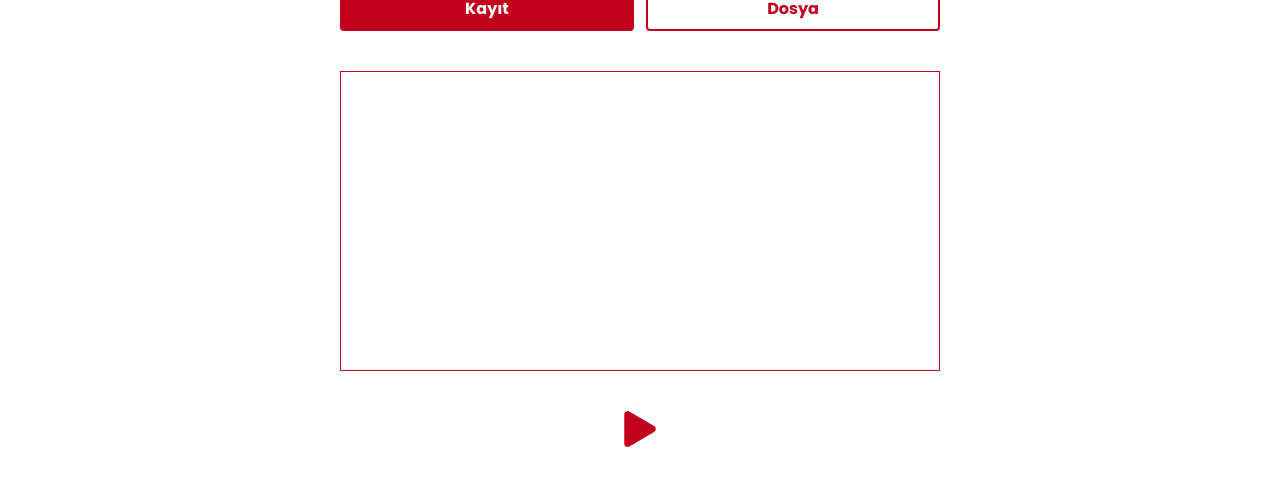
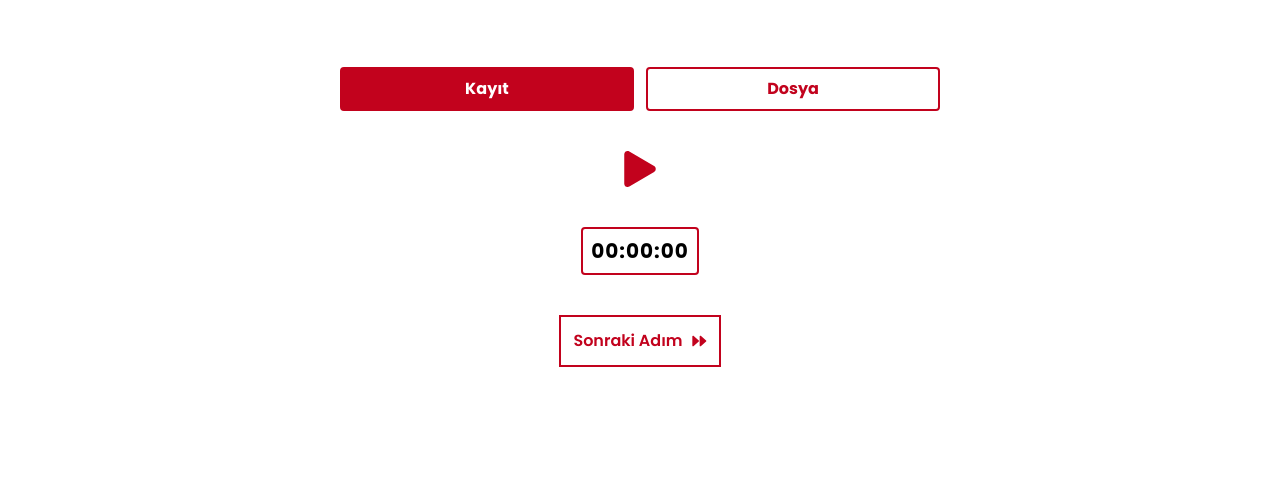
Before and after one commit to 418-Teapot-Crew/summarease, a React (Vite) app in the folder client/: page / in a window 1280 px wide. Shown: the part 199-684 px from the top of the page. Built offline with nearby package versions, Linux system fonts and the light colour scheme.

Commit message:
feat: file and voice recoring area

```diff
--- a/client/src/App.jsx
+++ b/client/src/App.jsx
@@ -1,9 +1,10 @@
 import 'regenerator-runtime/runtime';
-// import MainPage from './pages/main';
+import MainPage from './pages/main';
 import MainLayout from './layouts/mainLayout';
 import { Routes, Route } from 'react-router-dom';
 import ParticleBg from './components/particle/ParticleBg';
 import ExplorePage from './pages/explore';
+import InputPage from './pages/input';
 function App() {
   return (
     <>
@@ -11,7 +12,8 @@ function App() {
       <MainLayout>
         <Routes>
           <Route path="/" element={<ExplorePage />} />
-          <Route path="/explore" element={<ExplorePage />} />
+          <Route path="/input" element={<InputPage />} />
+          <Route path="/home" element={<MainPage />} />
           <Route path="*" element={<div>not found</div>} />
         </Routes>
       </MainLayout>
--- /dev/null
+++ b/client/src/components/fileUpload/FileUpload.jsx
@@ -0,0 +1,15 @@
+const FileUpload = () => {
+  return (
+    <>
+      <label
+        htmlFor="actual-btn"
+        className="cursor-pointer h-[300px] w-[600px] border-blood border-2 text-blood bg-white flex justify-center items-center rounded tracking-wider  mt-10"
+      >
+        File Upload
+      </label>
+      <input type="file" id="actual-btn" hidden />
+    </>
+  );
+};
+
+export default FileUpload;
--- /dev/null
+++ b/client/src/components/loading/Loading.jsx
@@ -0,0 +1,11 @@
+import styles from './styles.module.css';
+
+function Loading() {
+  return (
+    <div className={styles.container}>
+      <div className={styles.loader}></div>
+    </div>
+  );
+}
+
+export default Loading;
--- /dev/null
+++ b/client/src/components/loading/styles.module.css
@@ -0,0 +1,23 @@
+.container {
+  display: flex;
+  justify-content: center;
+  align-items: center;
+  height: 100vh;
+}
+.loader {
+  border: 20px solid #f3f3f3; /* Light grey */
+  border-top: 20px solid #e82d18; /* Blue */
+  border-radius: 50%;
+  width: 100px;
+  height: 100px;
+  animation: spin 2s linear infinite;
+}
+
+@keyframes spin {
+  0% {
+    transform: rotate(0deg);
+  }
+  100% {
+    transform: rotate(360deg);
+  }
+}
--- /dev/null
+++ b/client/src/components/recording/Recording.jsx
@@ -0,0 +1,59 @@
+import { useEffect, useState } from 'react';
+
+import { FaPlay } from 'react-icons/fa';
+import { FaPause } from 'react-icons/fa';
+
+const Recording = () => {
+  const [time, setTime] = useState(0);
+  const [isRunning, setIsRunning] = useState(false);
+
+  useEffect(() => {
+    let timer;
+    if (isRunning) {
+      timer = setInterval(() => {
+        setTime((prevTime) => prevTime + 1);
+      }, 1000);
+    } else {
+      clearInterval(timer);
+    }
+
+    return () => clearInterval(timer);
+  }, [isRunning]);
+
+  const formatTime = (time) => {
+    const hours = Math.floor(time / 3600)
+      .toString()
+      .padStart(2, '0');
+    const minutes = Math.floor((time % 3600) / 60)
+      .toString()
+      .padStart(2, '0');
+    const seconds = (time % 60).toString().padStart(2, '0');
+    return `${hours}:${minutes}:${seconds}`;
+  };
+
+  return (
+    <div className="flex flex-col justify-center items-center gap-10 mt-10">
+      <div className="">
+        {!isRunning ? (
+          <FaPlay
+            className="text-4xl text-blood"
+            onClick={() => {
+              setIsRunning(true);
+            }}
+          />
+        ) : (
+          <FaPause
+            className="text-4xl text-blood"
+            onClick={() => {
+              setIsRunning(false);
+            }}
+          />
+        )}
+      </div>
+      <span className="text-xl font-bold tracking-wider bg-white text-black p-2 rounded border-2 border-blood">
+        {formatTime(time)}
+      </span>
+    </div>
+  );
+};
+export default Recording;
--- a/client/src/pages/explore/index.jsx
+++ b/client/src/pages/explore/index.jsx
@@ -1,10 +1,15 @@
+// import Dictaphone from '../../components/dictaphone/Dictaphone';
 import { useState } from 'react';
-import Dictaphone from '../../components/dictaphone/Dictaphone';
+import FileUpload from '../../components/fileUpload/FileUpload';
+import Recording from '../../components/recording/Recording';
+import { TbPlayerTrackNextFilled } from 'react-icons/tb';
+import { useNavigate } from 'react-router-dom';
 
 const ExplorePage = () => {
   const [tab, setTab] = useState('recording');
+  const navigate = useNavigate();
   return (
-    <div className="h-[90vh] flex justify-center items-center flex-col">
+    <div className="h-[90vh] flex justify-center items-center flex-col font-poppins">
       <div className="flex gap-3 w-[600px]">
         <div
           onClick={() => setTab('recording')}
@@ -23,7 +28,14 @@ const ExplorePage = () => {
           Dosya
         </div>
       </div>
-      <Dictaphone />
+      {tab === 'recording' ? <Recording /> : <FileUpload />}
+      <div
+        className="flex gap-2 items-center border-2 border-blood p-3  text-blood bg-white hover:text-white hover:bg-blood transition-all duration-200 cursor-pointer mt-10"
+        onClick={() => navigate('/input')}
+      >
+        <span className="font-semibold">Sonraki Adım</span>
+        <TbPlayerTrackNextFilled className="" />
+      </div>
     </div>
   );
 };
--- /dev/null
+++ b/client/src/pages/input/index.jsx
@@ -0,0 +1,41 @@
+import { useState } from 'react';
+import { TbPlayerTrackNextFilled } from 'react-icons/tb';
+import Loading from '../../components/loading/Loading';
+
+const InputPage = () => {
+  const [loading, setLoading] = useState(false);
+  const handleClickGetDocument = () => {
+    setLoading(true);
+    setTimeout(() => {
+      setLoading(false);
+      window.open('http://localhost:5173/pdfs/dummy.pdf', '_blank');
+    }, 2000);
+  };
+
+  return (
+    <div className="h-[90vh] flex justify-center items-center flex-col font-poppins">
+      {loading ? (
+        <Loading />
+      ) : (
+        <>
+          <div className="flex gap-3 w-[800px]">
+            <textarea
+              rows={10}
+              className="w-full border border-blood p-3 rounded"
+              placeholder="Dikkate alınması gereken noktalar..."
+            />
+          </div>
+
+          <div className="flex gap-2 items-center border-2 border-blood p-3  text-blood bg-white hover:text-white hover:bg-blood transition-all duration-200 cursor-pointer mt-10">
+            <span className="font-semibold" onClick={handleClickGetDocument}>
+              Dokümanı Al
+            </span>
+            <TbPlayerTrackNextFilled className="" />
+          </div>
+        </>
+      )}
+    </div>
+  );
+};
+
+export default InputPage;
```
Also changed, not shown: 1 other file (tests, documents, lock files or other folders).
